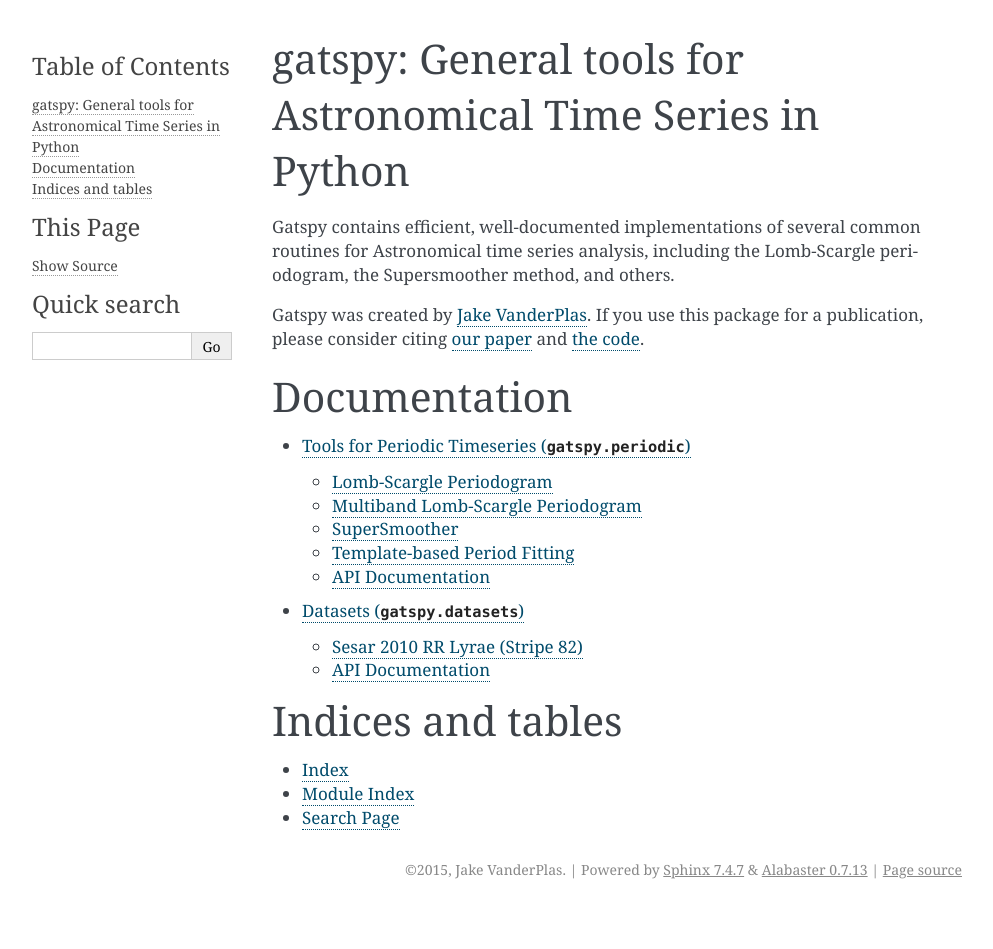
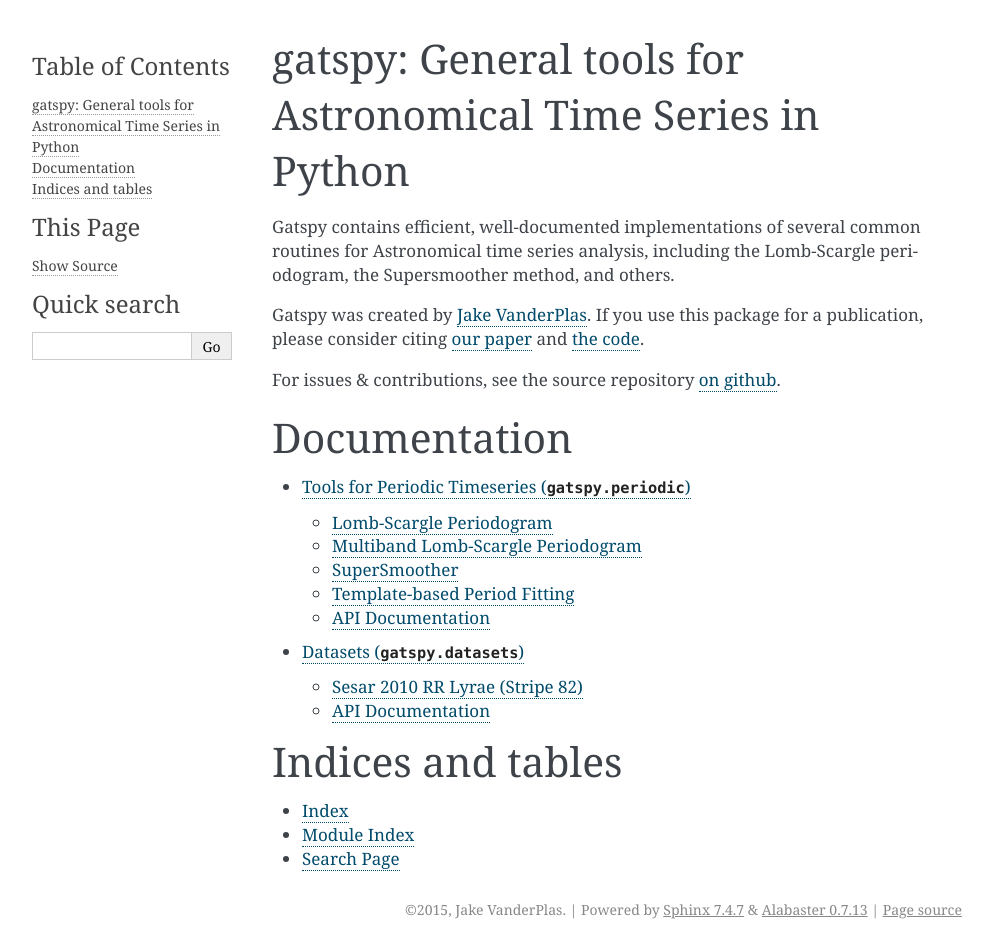
Before and after one commit to astroML/gatspy, a Sphinx documentation site: the page built from doc/index.rst, in a window 1280 px wide. Shown: the whole page, without its empty margins (148-1141 px from the left). Built offline with Sphinx 7.4.7, drawn with Linux system fonts in a browser that asks for light colours; formulas are drawn with MathJax 3; before the commit the page ends 909 px from its top, so only the background shows below that.

Commit message:
DOC: add github link on index page

```diff
--- a/doc/index.rst
+++ b/doc/index.rst
@@ -15,6 +15,9 @@
 `our paper <http://adsabs.harvard.edu/abs/2015arXiv150201344V>`_ and
 `the code <http://dx.doi.org/10.5281/zenodo.14833>`_.
 
+For issues & contributions, see the source repository
+`on github <http://github.com/astroML/gatspy/>`_.
+
 Documentation
 =============
 
```
